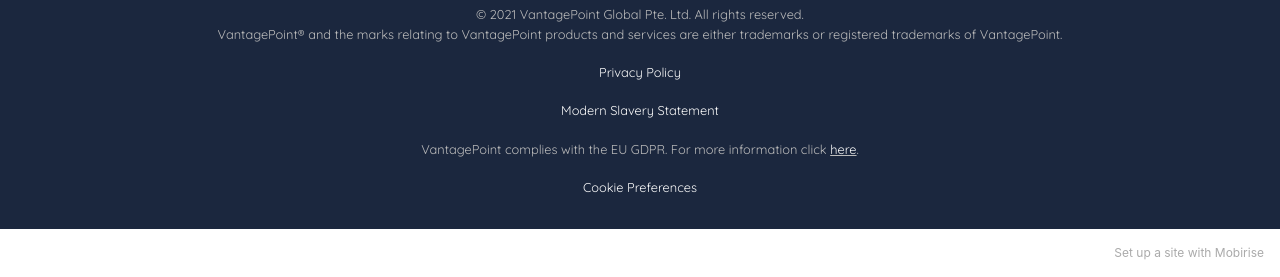
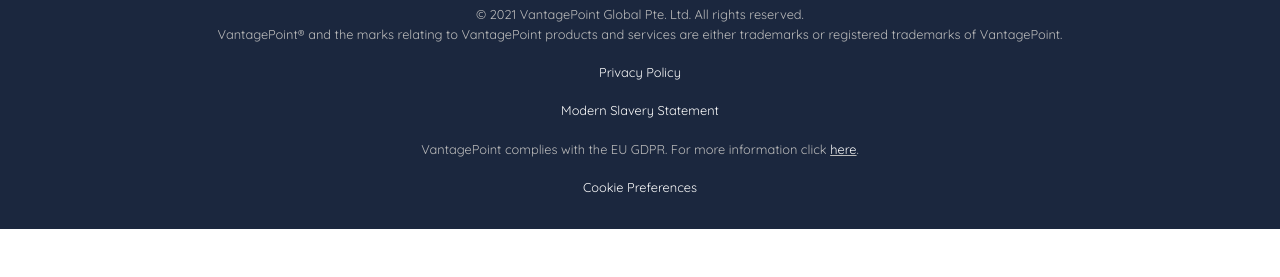
Before and after one commit to thanharry/vantagepoint-website, a plain HTML site: page compliance.html in a window 1280 px wide. Shown: the part 2606-2883 px from the top of the page. Drawn offline with Linux system fonts and the light colour scheme.

Commit message:
Update compliance.html

```diff
--- a/compliance.html
+++ b/compliance.html
@@ -1,7 +1,6 @@
 <!DOCTYPE html>
 <html  >
 <head>
-  <!-- Site made with Mobirise Website Builder v5.3.0, https://mobirise.com -->
   <meta charset="UTF-8">
   <meta http-equiv="X-UA-Compatible" content="IE=edge">
   <meta name="generator" content="Mobirise v5.3.0, mobirise.com">
@@ -266,7 +265,7 @@
             </div>
         </div>
     </div>
-</section><section style="background-color: #fff; font-family: -apple-system, BlinkMacSystemFont, 'Segoe UI', 'Roboto', 'Helvetica Neue', Arial, sans-serif; color:#aaa; font-size:12px; padding: 0; align-items: center; display: flex;"><a href="https://mobirise.site/g" style="flex: 1 1; height: 3rem; padding-left: 1rem;"></a><p style="flex: 0 0 auto; margin:0; padding-right:1rem;">Set up a site with <a href="https://mobirise.site/z" style="color:#aaa;">Mobirise</a></p></section><script src="assets/web/assets/jquery/jquery.min.js"></script>  <script src="assets/popper/popper.min.js"></script>  <script src="assets/tether/tether.min.js"></script>  <script src="assets/bootstrap/js/bootstrap.min.js"></script>  <script src="assets/smoothscroll/smooth-scroll.js"></script>  <script src="assets/parallax/jarallax.min.js"></script>  <script src="assets/dropdown/js/nav-dropdown.js"></script>  <script src="assets/dropdown/js/navbar-dropdown.js"></script>  <script src="assets/touchswipe/jquery.touch-swipe.min.js"></script>  <script src="assets/theme/js/script.js"></script>
+</section><section style="background-color: #fff; font-family: -apple-system, BlinkMacSystemFont, 'Segoe UI', 'Roboto', 'Helvetica Neue', Arial, sans-serif; color:#aaa; font-size:12px; padding: 0; align-items: center; display: flex;"><a href="https://mobirise.site/g" style="flex: 1 1; height: 3rem; padding-left: 1rem;"></a><p style="flex: 0 0 auto; margin:0; padding-right:1rem;"></p></section><script src="assets/web/assets/jquery/jquery.min.js"></script>  <script src="assets/popper/popper.min.js"></script>  <script src="assets/tether/tether.min.js"></script>  <script src="assets/bootstrap/js/bootstrap.min.js"></script>  <script src="assets/smoothscroll/smooth-scroll.js"></script>  <script src="assets/parallax/jarallax.min.js"></script>  <script src="assets/dropdown/js/nav-dropdown.js"></script>  <script src="assets/dropdown/js/navbar-dropdown.js"></script>  <script src="assets/touchswipe/jquery.touch-swipe.min.js"></script>  <script src="assets/theme/js/script.js"></script>
 
 
 </body>
```
